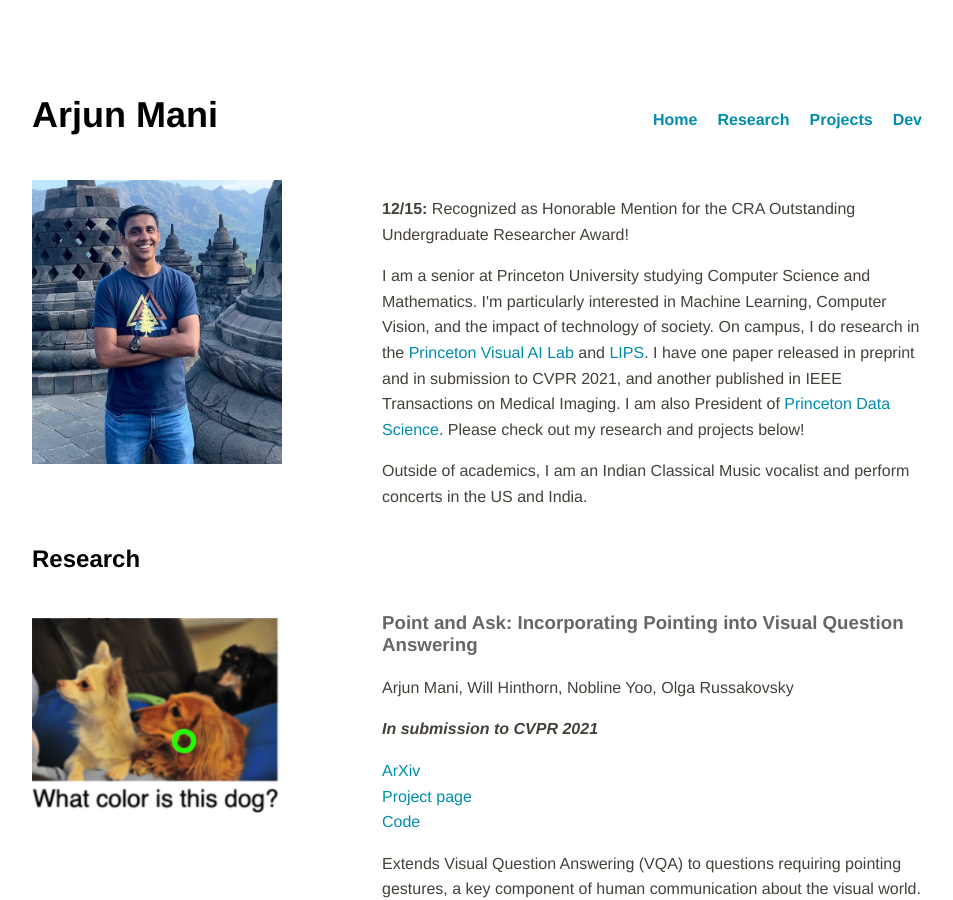
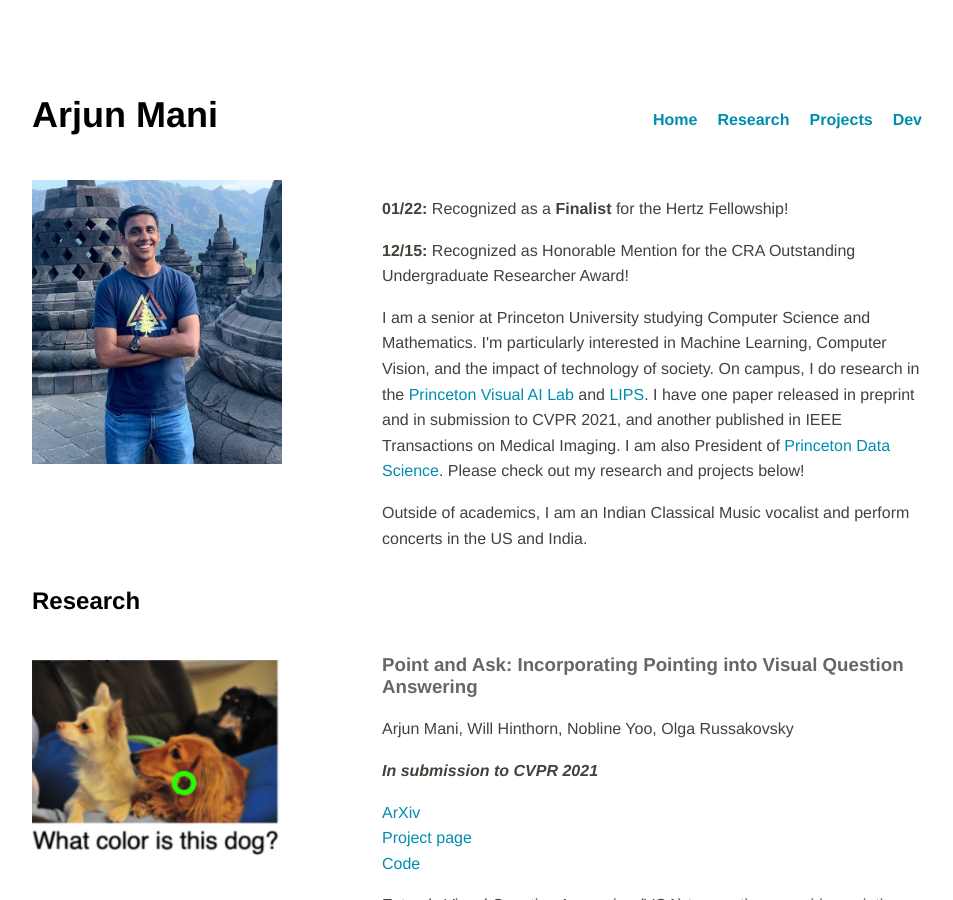
Before and after one commit to arjun-mani/arjun-mani.github.io, a Jekyll site: the page built from index.html, in a window 1280 px wide and 900 px high. Shown: the whole window, without its empty margins (160-1113 px from the left). Built offline with Jekyll 4.4.1, drawn with Linux system fonts in a browser that asks for light colours.

Commit message:
Update index.html

```diff
--- a/index.html
+++ b/index.html
@@ -11,6 +11,7 @@ title: Home
 		<img class="left" src="/imgs/profile.jpg" width="100%">
 	</div>
 	<div class="divTableCell">
+		<p><b>01/22:</b> Recognized as a <b>Finalist</b> for the Hertz Fellowship!</p>
 		<p><b>12/15:</b> Recognized as Honorable Mention for the CRA Outstanding Undergraduate Researcher Award!</p>
 		<p>I am a senior at Princeton University studying Computer Science and Mathematics. I'm particularly interested in Machine Learning, Computer Vision, and the impact of technology of society.
 			On campus, I do research in the <a href="https://visualai.princeton.edu/" target="_blank">Princeton Visual AI Lab</a> and <a href="https://lips.cs.princeton.edu/" target="_blank">LIPS</a>. I have one paper released in preprint and in submission to CVPR 2021, and another published in IEEE Transactions on Medical Imaging. I am also President of <a href="https://princetonds.io/" target="_blank">Princeton Data Science</a>. Please check out my research and projects below! </p>
```
